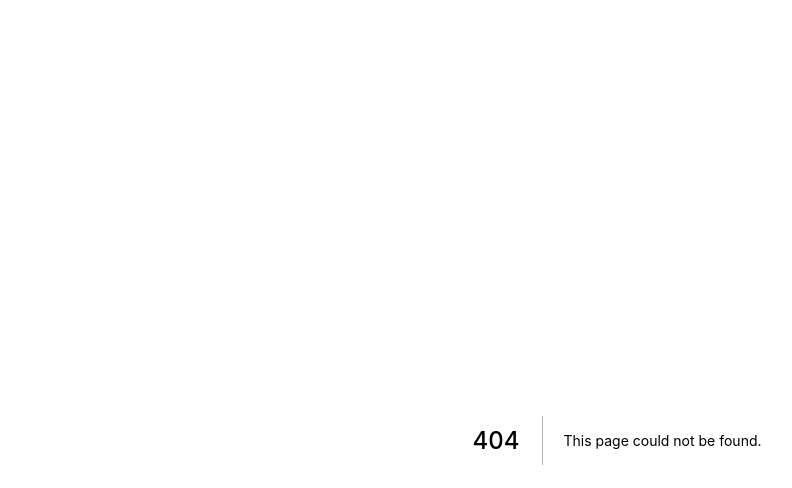
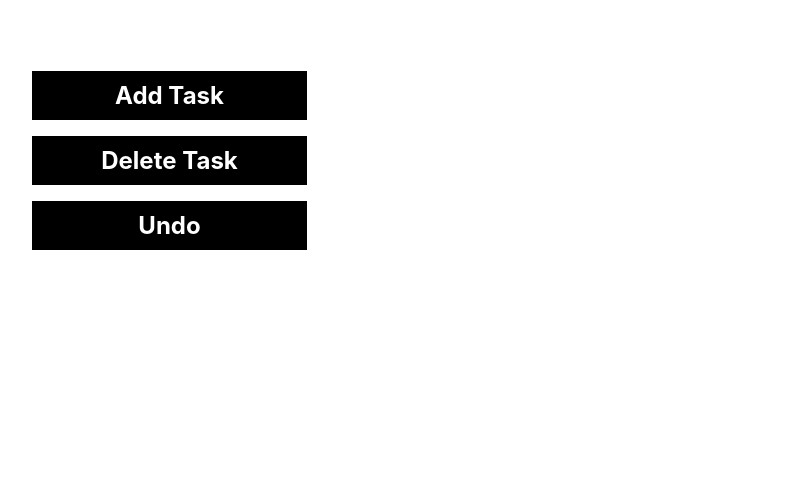
Before and after one commit to theurbandev/test-next-react-app, a Next.js app: page /sideNav in a window 1280 px wide. Before the commit this address had no page. Shown: the top 488 px of the page, without its empty margins (23-815 px from the left). Built offline with nearby package versions, Linux system fonts and the light colour scheme.

Commit message:
removed unused shit

```diff
--- a/pages/index.tsx
+++ b/pages/index.tsx
@@ -2,13 +2,13 @@ import type { NextPage } from 'next'
 import Head from 'next/head'
 import Image from 'next/image'
 import styles from '../styles/Home.module.css'
-import Nav from './nav'
+import SideNav from './sideNav'
 
 const Home: NextPage = () => {
   return (
     <>
-    <Nav/>
-
+    <h1 className={styles.center}>To-Do</h1>
+      <SideNav/>
     <div className={styles.container}>
       <h1>Hello, world.</h1>
     </div>
--- /dev/null
+++ b/pages/sideNav.tsx
@@ -0,0 +1,14 @@
+import type { NextPage } from 'next'
+import styles from '../styles/nav.module.css'
+
+const SideNav : NextPage = () => {
+    return (
+        <div className={styles.container} id={styles.sideNav}>
+            <h1 className={styles.menuButtons}>Add Task</h1>
+            <h1 className={styles.menuButtons}>Delete Task</h1>
+            <h1 className={styles.menuButtons}>Undo</h1>
+        </div>
+    )
+}
+
+export default SideNav
--- a/styles/Home.module.css
+++ b/styles/Home.module.css
@@ -108,9 +108,17 @@
   margin-left: 0.5rem;
 }
 
+.menuButtons{
+  background-color: green;
+}
+
 @media (max-width: 600px) {
   .grid {
     width: 100%;
     flex-direction: column;
   }
 }
+
+.center{
+  text-align: center;
+}
--- a/styles/nav.module.css
+++ b/styles/nav.module.css
@@ -1,3 +1,19 @@
 .navTxt{
     text-align: center;
 }
+
+.menuButtons{
+    background-color: black;
+    color: white;
+    padding: 10px;
+    text-align: center;
+    font-size: 24px;
+    width: 275px;
+    cursor: pointer;
+}
+
+#sideNav{
+    padding: 15px;
+    width: 350px;
+    height: 70vh;
+}
```
Also changed, not shown: pages/nav.tsx (deleted, +0 -12 lines), pages/test.tsx (deleted).
